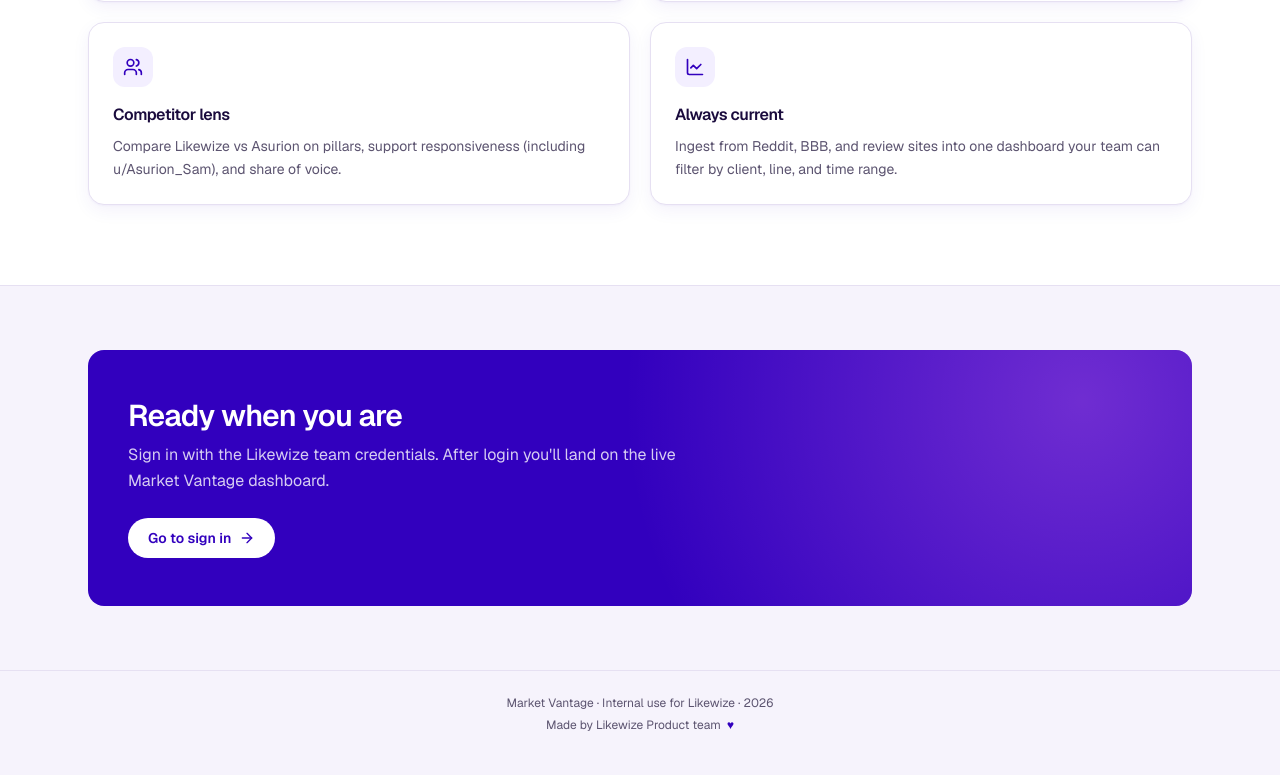
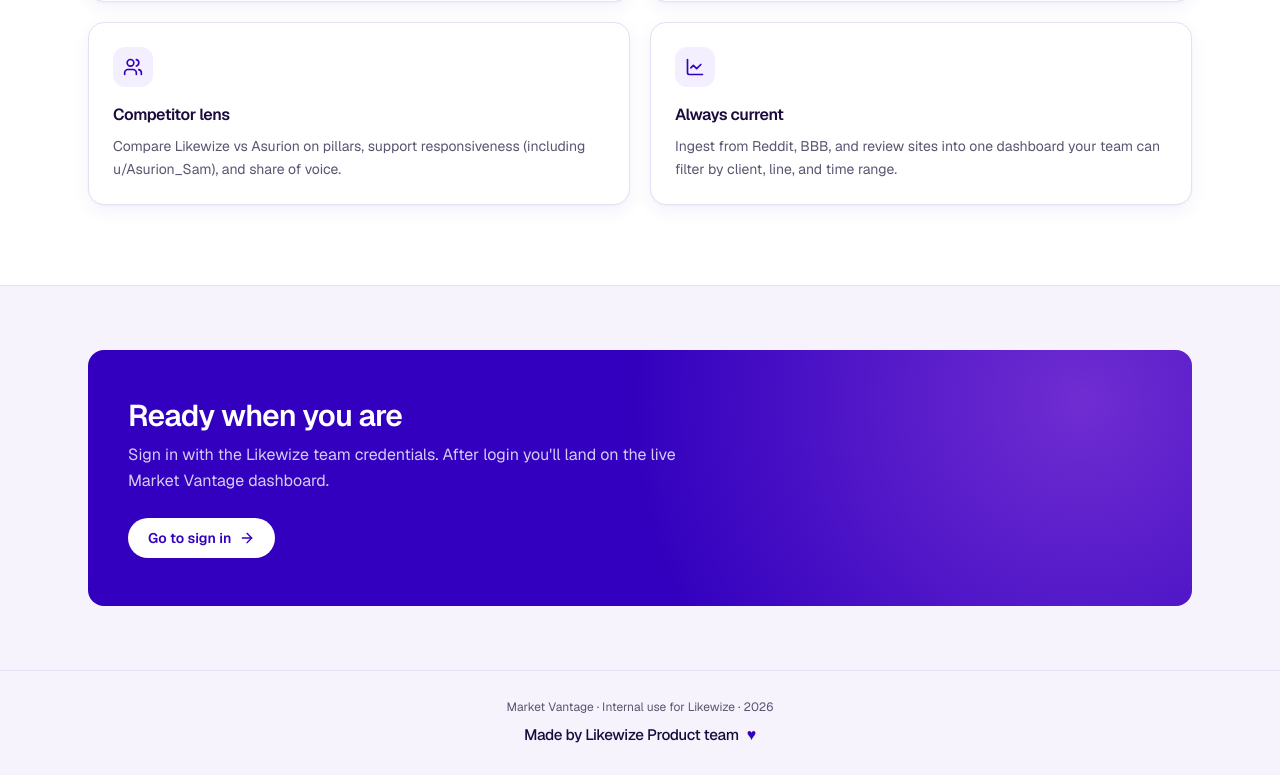
Before and after one commit to Rutvij1998/Market-intel, a Next.js app: page / in a window 1280 px wide. Shown: the part 1033-1808 px from the top of the page. Built offline with nearby package versions, Linux system fonts and the light colour scheme.

Commit message:
Make product team footer credit slightly more visible

```diff
--- a/app/page.tsx
+++ b/app/page.tsx
@@ -186,13 +186,13 @@
         </div>
       </section>
 
-      <footer className="border-t border-[var(--border)] py-6 text-center text-xs text-[var(--muted-foreground)] space-y-1.5">
-        <div>
+      <footer className="border-t border-[var(--border)] py-7 text-center space-y-2">
+        <div className="text-xs text-[var(--muted-foreground)]">
           Market Vantage · Internal use for Likewize · {new Date().getFullYear()}
         </div>
-        <div className="inline-flex items-center justify-center gap-1.5">
+        <div className="inline-flex items-center justify-center gap-2 text-sm sm:text-[0.95rem] font-medium text-[var(--foreground)] tracking-tight">
           Made by Likewize Product team
-          <span className="text-[var(--primary)]" aria-hidden>
+          <span className="text-[var(--primary)] text-base leading-none" aria-hidden>
             ♥
           </span>
         </div>
--- a/app/sign-in/page.tsx
+++ b/app/sign-in/page.tsx
@@ -145,10 +145,10 @@
           </form>
         </div>
       </main>
-      <footer className="py-5 text-center text-xs text-[var(--muted-foreground)]">
-        <span className="inline-flex items-center justify-center gap-1.5">
+      <footer className="py-6 text-center">
+        <span className="inline-flex items-center justify-center gap-2 text-sm sm:text-[0.95rem] font-medium text-[var(--foreground)] tracking-tight">
           Made by Likewize Product team
-          <span className="text-[var(--primary)]" aria-hidden>
+          <span className="text-[var(--primary)] text-base leading-none" aria-hidden>
             ♥
           </span>
         </span>
```
